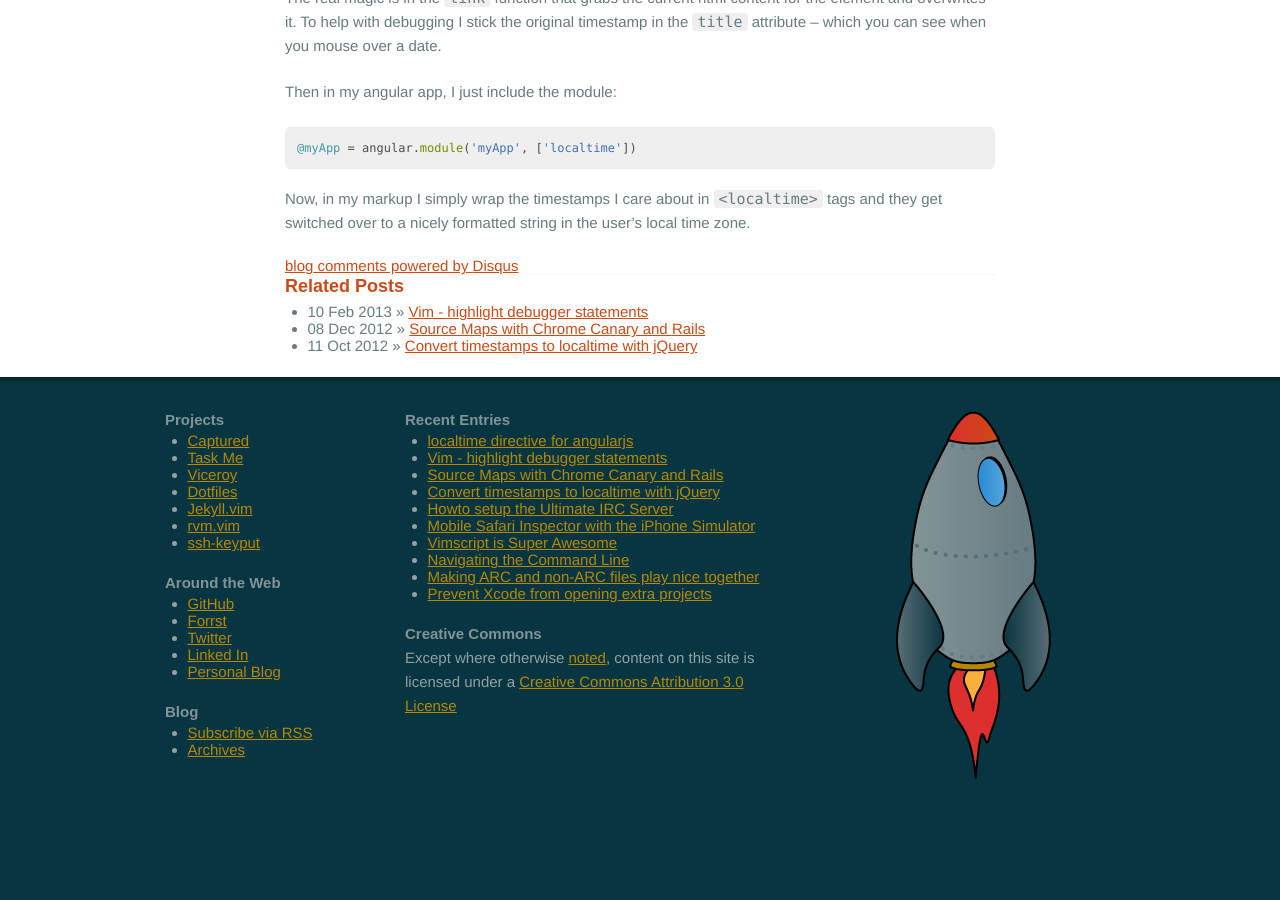
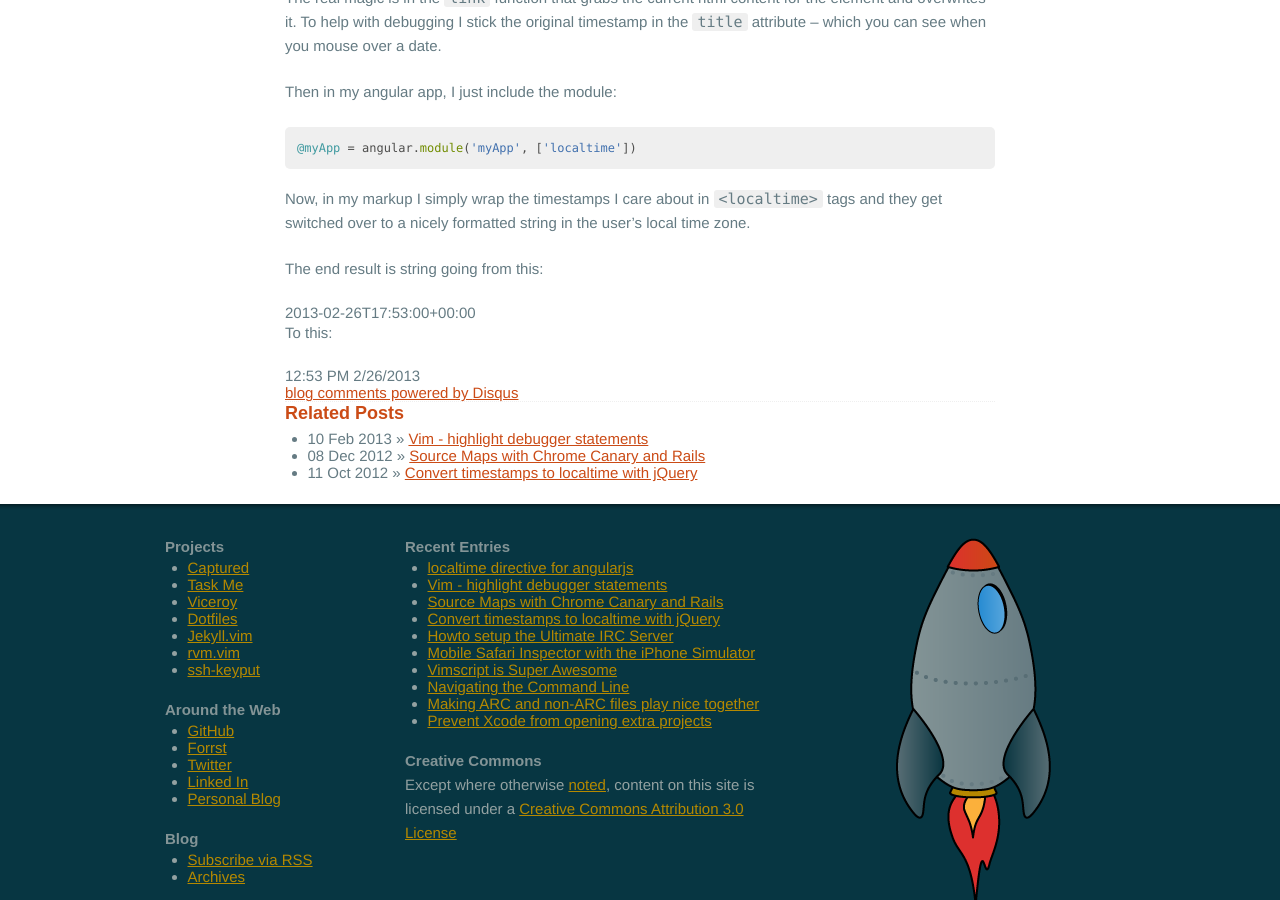
Before and after one commit to csexton/codeography.com, a Jekyll site: the page built from _posts/2013-02-26-localtime-directive-for-angularjs.markdown, in a window 1280 px wide and 900 px high, scrolled down 764 px. Built offline with Jekyll 4.4.1, drawn with Linux system fonts in a browser that asks for light colours; nearby versions of some CDN libraries; some web fonts are replaced; comment, search, counter and statistics services are not loaded; before the commit the page ends 1545 px from its top, so only the background shows below that.

Commit message:
Adding example for angular directive

```diff
--- a/_posts/2013-02-26-localtime-directive-for-angularjs.markdown
+++ b/_posts/2013-02-26-localtime-directive-for-angularjs.markdown
@@ -36,3 +36,11 @@ Then in my angular app, I just include the module:
     @myApp = angular.module('myApp', ['localtime'])
 
 Now, in my markup I simply wrap the timestamps I care about in `<localtime>` tags and they get switched over to a nicely formatted string in the user's local time zone.
+
+The end result is string going from this:
+
+<localtime>2013-02-26T17:53:00+00:00</localtime>
+
+To this:
+
+<localtime title="2013-02-26T17:53:00+00:00">12:53 PM 2/26/2013</localtime>
```
